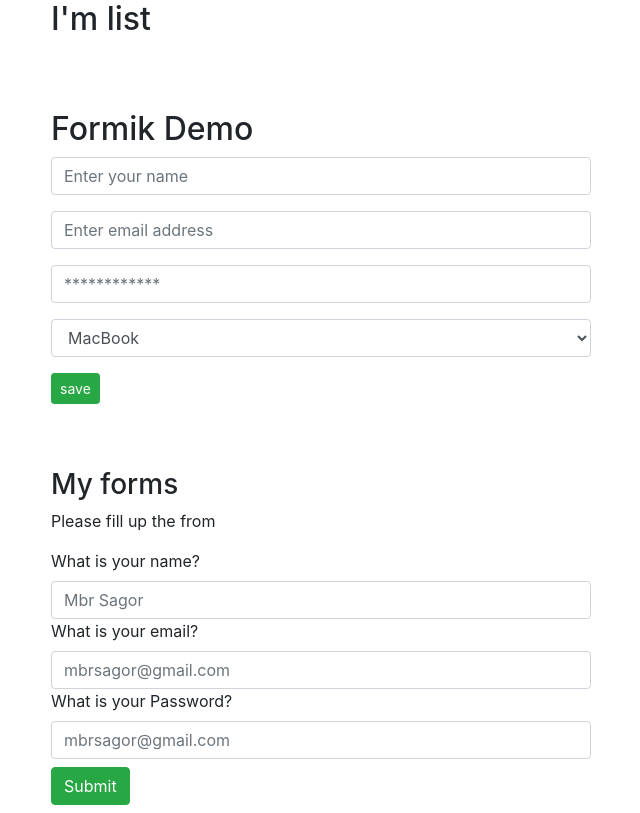
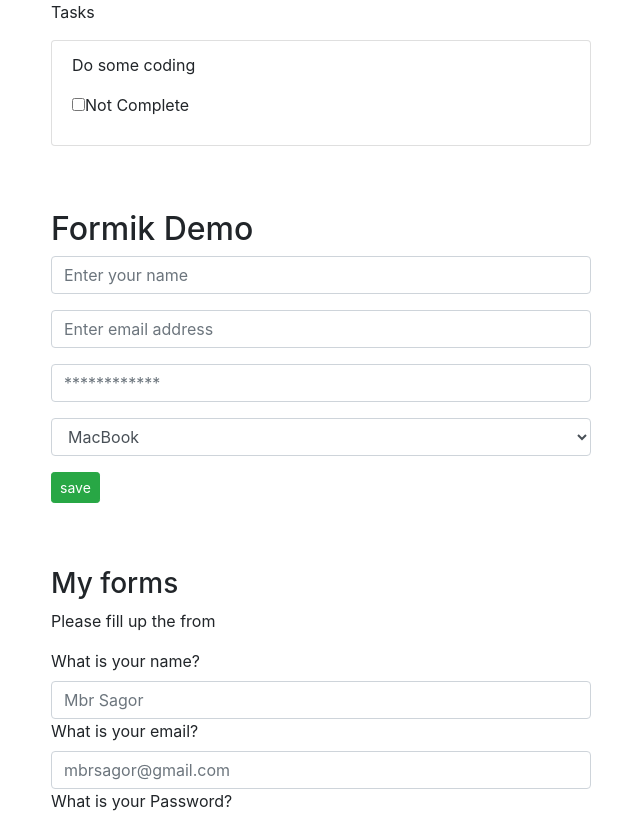
Before and after one commit to mbrsagor/youReacker, a React (Create React App) app: page / in a window 1280 px wide. Shown: the top 813 px of the page, without its empty margins (319-959 px from the left). Built offline with nearby package versions, Linux system fonts and the light colour scheme.

Commit message:
Task list display component done

```diff
--- a/src/components/list/index.jsx
+++ b/src/components/list/index.jsx
@@ -1,10 +1,30 @@
 import React, { Component } from 'react';
+import ViewTask from './task_view';
 
 class MyList extends Component {
+
+    state = {
+        tasks: [
+            {
+                id: 1,
+                task: 'Do some coding',
+                IsComple: false
+            }
+        ]
+    }
+
+    handleCompleter = (id, checked) => {
+        const tasks = [...this.state.tasks]
+        let index = tasks.findIndex(task => task.id === id);
+        tasks[index].IsComple = checked;
+
+        this.setState({ tasks });
+    }
+
     render() {
         return (
             <div>
-                <h2>I'm list</h2>
+                <ViewTask tasks={this.state.tasks} handleCompleter={this.handleCompleter}/>
             </div>
         );
     }
--- /dev/null
+++ b/src/components/list/task_view.jsx
@@ -0,0 +1,27 @@
+import React from 'react';
+
+const task_view = ({ tasks = [], handleCompleter }) => {
+
+    return (
+        <div>
+            <p>Tasks</p>
+            <ul className="list-group">
+                {tasks.map(task => (
+                    <li className="list-group-item" key={task.id}>
+                         <p style={{textDecoration: task.IsComple? 'line-through' : 'none'}}>{task.task}</p>
+                        <p>
+                            <input
+                                type="checkbox"
+                                checked={task.IsComple}
+                                onChange={e => handleCompleter(task.id, e.target.checked)}
+                            />
+                            {task.IsComple ? 'Complete' : 'Not Complete'}
+                        </p>
+                    </li>
+                ))}
+            </ul>
+        </div>
+    );
+}
+
+export default task_view;
```
Also changed, not shown: 1 other file (tests, documents, lock files or other folders).
